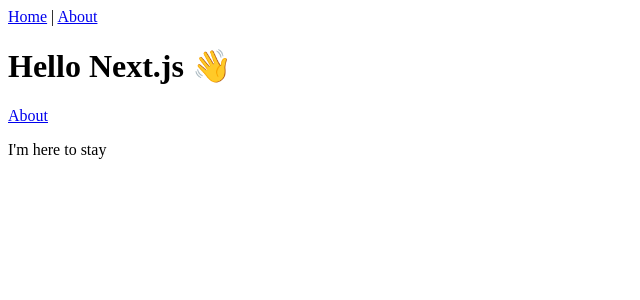
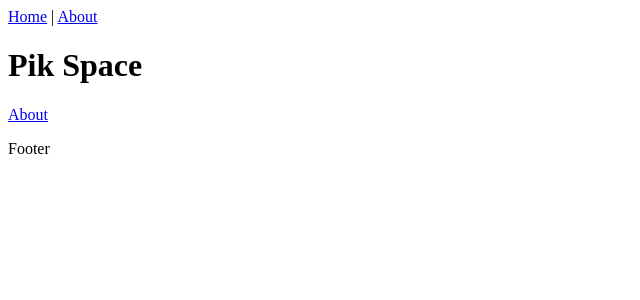
Before and after one commit to ChuckJHardy/JamRock, a Next.js app: page / in a window 1280 px wide. Shown: the top 300 px of the page, without its empty margins (0-640 px from the left). Built offline with nearby package versions, Linux system fonts and the light colour scheme.

Commit message:
Pik Now Bro

```diff
--- a/components/Layout.tsx
+++ b/components/Layout.tsx
@@ -21,7 +21,7 @@
     </header>
     {children}
     <footer>
-      I'm here to stay
+      Footer
     </footer>
   </div>
 )
--- a/pages/about.tsx
+++ b/pages/about.tsx
@@ -2,8 +2,8 @@
 import Layout from '../components/Layout';
 
 export default () => (
-  <Layout title="About | Next.js + TypeScript Example">
+  <Layout title="About">
     <p>This is the about page</p>
-    <p><Link href='/'><a>Go home</a></Link></p>
+    <p><Link href='/'><a>Home</a></Link></p>
   </Layout>
 )
--- a/pages/index.tsx
+++ b/pages/index.tsx
@@ -2,8 +2,8 @@
 import Layout from '../components/Layout';
 
 export default () => (
-  <Layout title="Home | Next.js + TypeScript Example">
-    <h1>Hello Next.js 👋</h1>
+  <Layout title="Home">
+    <h1>Pik Space</h1>
     <p><Link href='/about'><a>About</a></Link></p>
   </Layout>
 )
```
Also changed, not shown: 1 other file (tests, documents, lock files or other folders).
